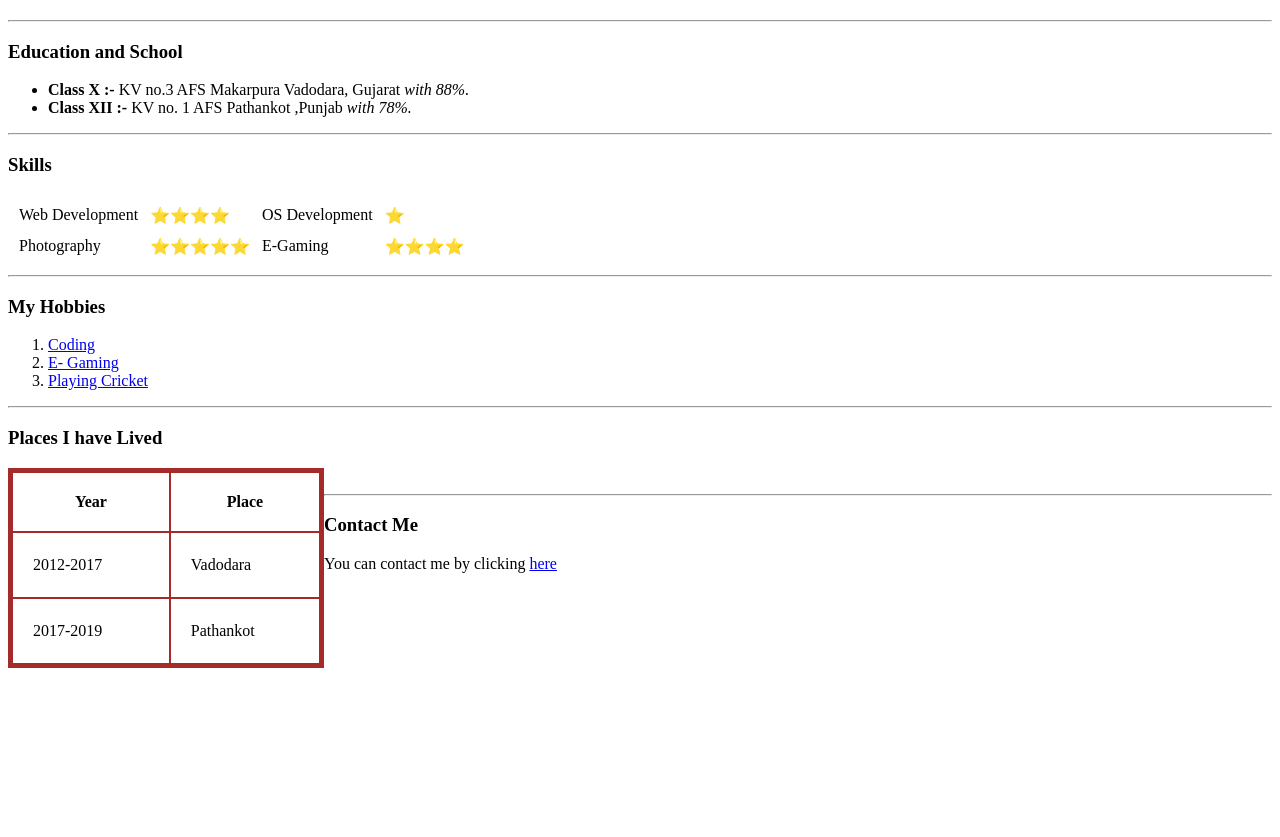
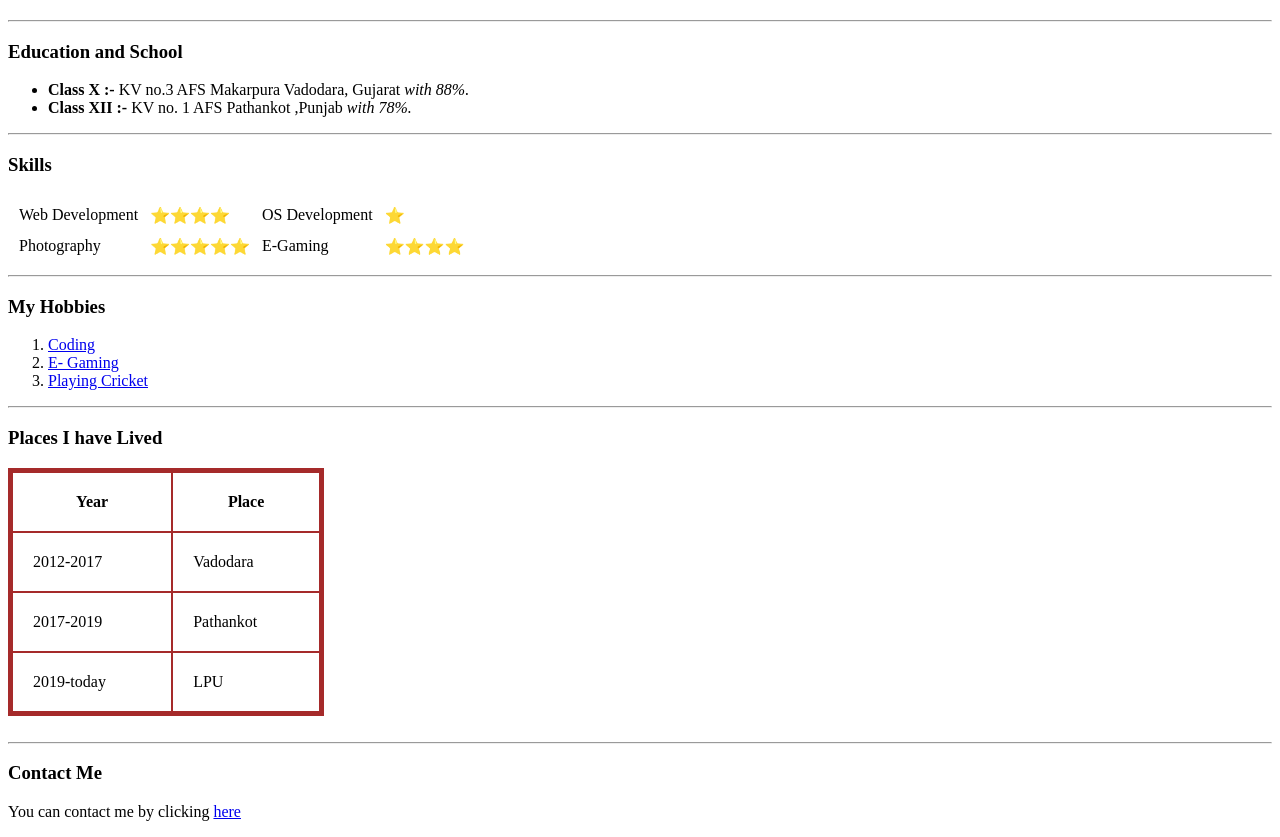
Before and after one commit to hardikk2002/cv1, a plain HTML site: page index.html in a window 1280 px wide. Shown: the part 182-1019 px from the top of the page. Before the commit the page ends 850 px from the top, so only its background shows below. Drawn offline with Linux system fonts and the light colour scheme.

Commit message:
Update index.html

```diff
--- a/index.html
+++ b/index.html
@@ -52,7 +52,7 @@
     </ol>
     <hr>
     <h3>Places I have Lived</h3>
-    <table border="4" width=25% height=200 bordercolor="brown" cellpadding="20" cellspacing="0" align="left">
+    <table border="4" width=25% height=200 bordercolor="brown" cellpadding="20" cellspacing="0">
       <thead>
         <tr>
           <th>Year</th>
@@ -67,8 +67,12 @@
         <td>2017-2019</td>
         <td> Pathankot</td>
       </tr>
+      <tr>
+        <td>2019-today</td>
+        <td>LPU</td>
+      </tr>
     </table>
-    <br/>
+    <br>
     <hr>
     <h3>Contact Me</h3>
     <p>You can contact me by clicking <a href="contact/contact.html">here</a></p>
```
